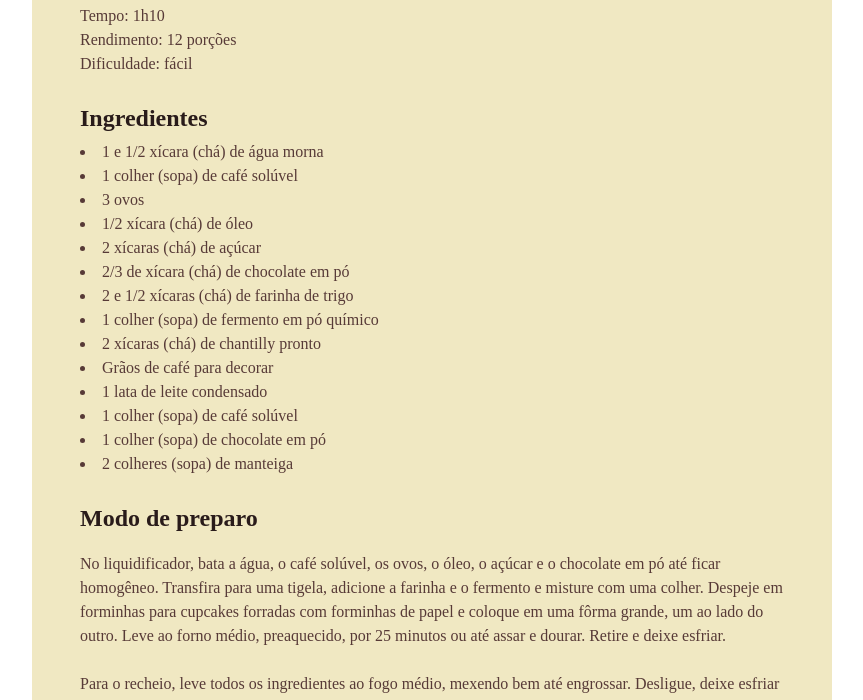
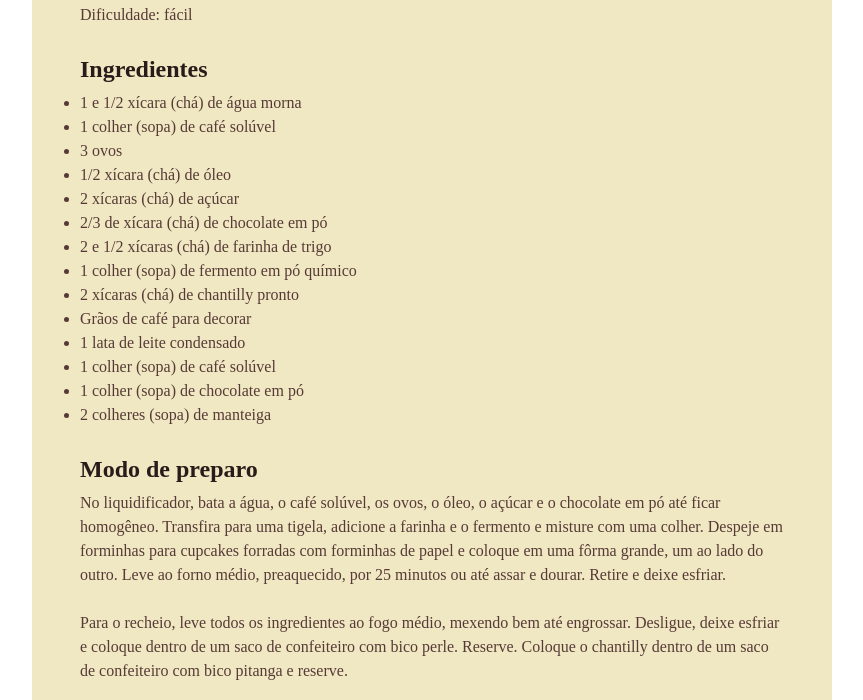
Before and after one commit to Cleisson-256/Projeto-P-gina-de-Receita, a plain HTML site: page index.html in a window 1280 px wide. Shown: the part 672-1372 px from the top of the page, without its empty margins (208-1071 px from the left). Drawn offline with Linux system fonts and the light colour scheme; a web font is replaced by a local one.

Commit message:
Personalizando espeços - REV01

```diff
--- a/index.html
+++ b/index.html
@@ -38,6 +38,7 @@
         </section>
         <section id="Ingredients">
           <h2>Ingredientes</h2>
+          <ul>
           <li>1 e 1/2 xícara (chá) de água morna</li>
 
           <li>1 colher (sopa) de café solúvel</li>
@@ -65,6 +66,7 @@
           <li>1 colher (sopa) de chocolate em pó</li>
 
           <li>2 colheres (sopa) de manteiga</li>
+          </ul>
         </section>
 
         <section id="Preparation">
--- a/style.css
+++ b/style.css
@@ -1,3 +1,8 @@
+* {
+  margin: 0;
+  padding: 0;
+}
+
 :root{
    font-family: "Alice", serif;
    line-height: 150%;
```
